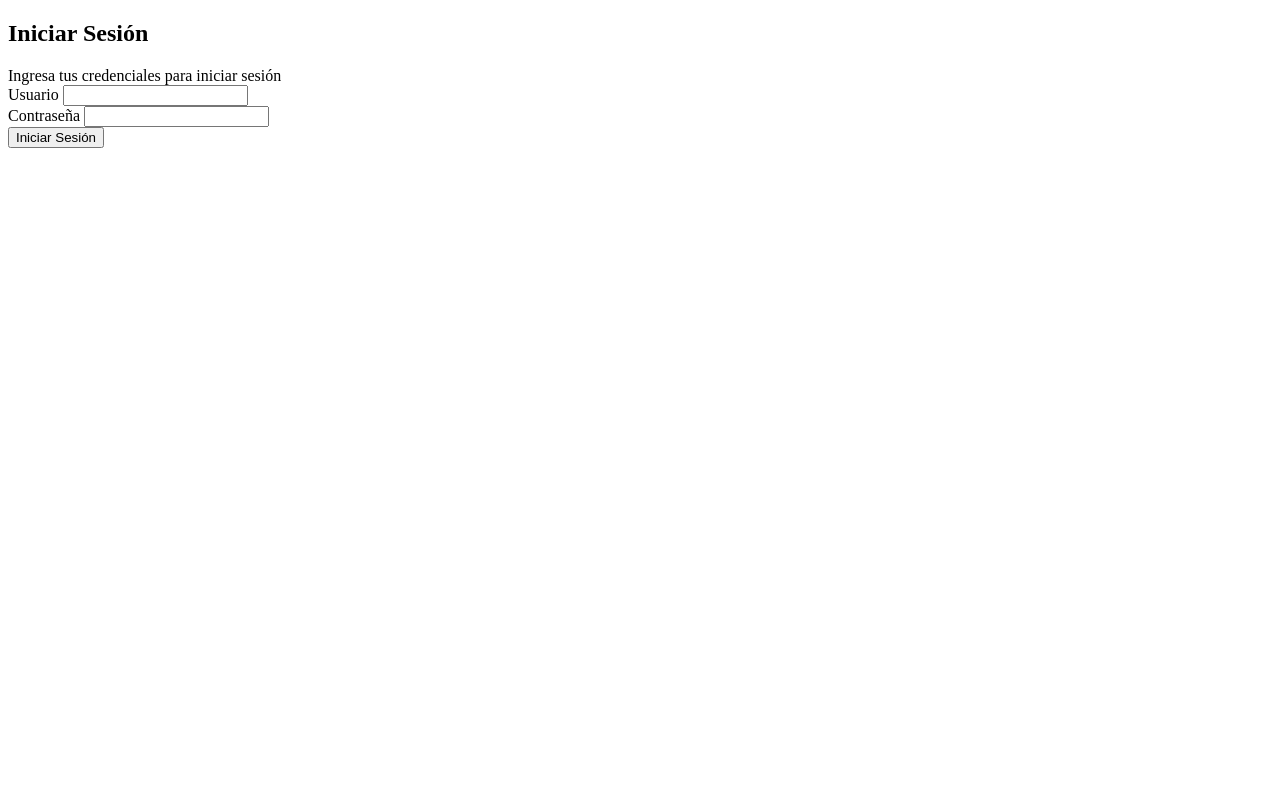
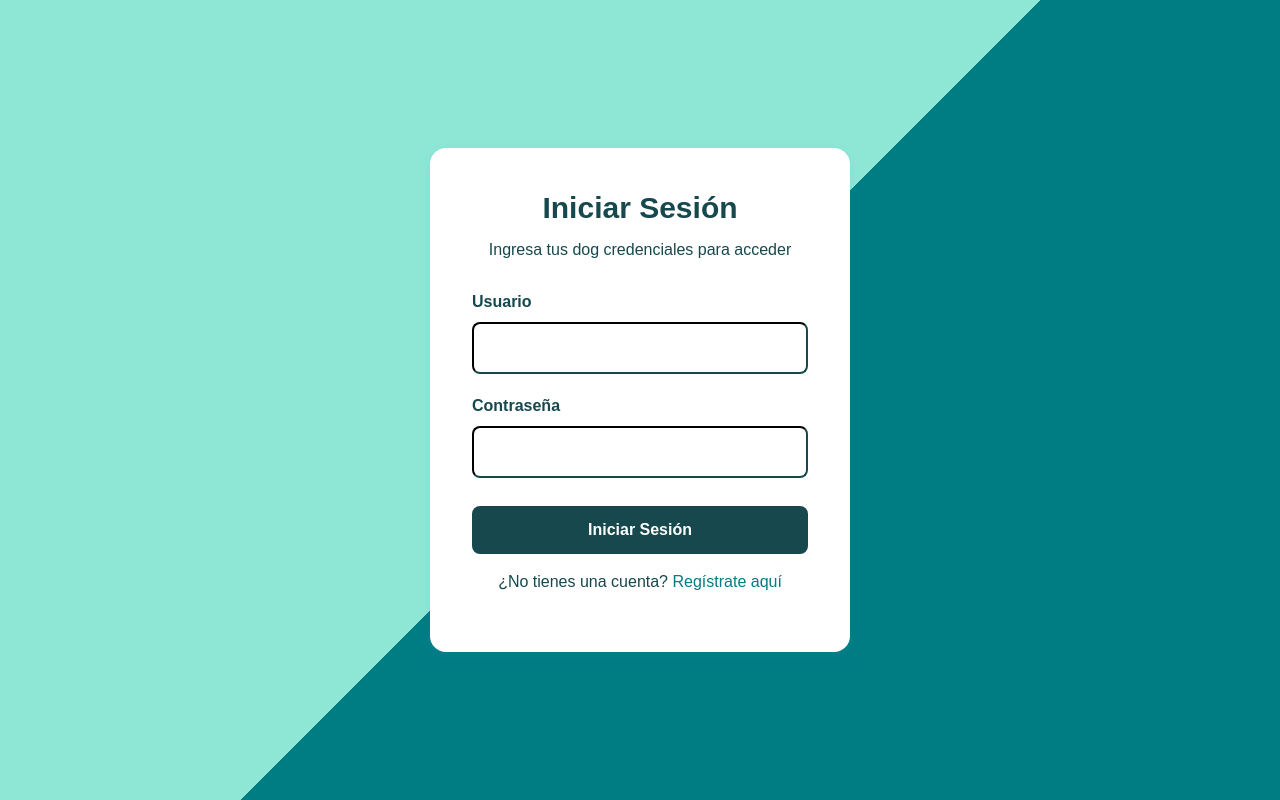
Before and after one commit to IDGS-801-22001375/AppVeterinaria, a plain HTML site: page auth/login.html in a window 1280 px wide. Drawn offline with Linux system fonts and the light colour scheme.

Commit message:
termino login

```diff
--- a/auth/login.html
+++ b/auth/login.html
@@ -1,30 +1,34 @@
 <!DOCTYPE html>
-<html lang="en">
+<html lang="es">
 <head>
     <meta charset="UTF-8">
     <meta name="viewport" content="width=device-width, initial-scale=1.0">
-    <link rel="stylesheet" href="/auth/styles.css">
-    <title>Document</title>
+    <link rel="stylesheet" href="/auth/styles/login.css">
+    <title>Iniciar sesión</title>
 </head>
 <body>
-    <section class="container">
-    <div class="login-form">
-        <h2>Iniciar Sesión</h2>
-        <span>Ingresa tus credenciales para iniciar sesión</span>
-        <div>
-            <form action="/login" method="POST">
-                <div>
+    <main class="container">
+        <section class="login-form" aria-labelledby="login-title">
+            <header class="login-header">
+                <h1 id="login-title">Iniciar Sesión</h1>
+                <p>Ingresa tus dog credenciales para acceder</p>
+            </header>
+            <form class="form-container" action="/login" method="POST">
+                <div class="form-field">
                     <label for="username">Usuario</label>
-                    <input type="text" id="username" name="username" required>
+                    <input type="text" id="username" name="username" autocomplete="username" autocapitalize="none" spellcheck="false" required>
                 </div>
-                <div>
+                <div class="form-field">
                     <label for="password">Contraseña</label>
-                    <input type="password" id="password" name="password" required>
+                    <input type="password" id="password" name="password" autocomplete="current-password" required>
                 </div>
                 <button type="submit">Iniciar Sesión</button>
             </form>
-        </div>
-    </div>
-</section>
+
+            <div class="register-link">
+                <p>¿No tienes una cuenta? <a href="/auth/register.html">Regístrate aquí</a></p>
+            </div>
+        </section>
+    </main>
 </body>
 </html>
--- /dev/null
+++ b/auth/styles/login.css
@@ -0,0 +1,109 @@
+*,
+*::before,
+*::after {
+    box-sizing: border-box;
+}
+
+body {
+    margin: 0;
+    font-family: Arial, sans-serif;
+    line-height: 1.5;
+
+    background: linear-gradient(
+        135deg,
+        #8ee6d5 50%,
+        #007c83 50%
+    );
+}
+
+.container {
+    display: flex;
+    min-height: 100vh;
+    min-height: 100dvh;
+    padding: clamp(16px, 4vw, 40px);
+}
+
+.login-form {
+    width: 100%;
+    max-width: 420px;
+    min-width: 0;
+    margin: auto;
+    border: 2px solid #ccc;
+    border-radius: 16px;
+    padding: clamp(24px, 5vw, 40px);
+
+    background-color: #fff;
+    border-color: #fff;
+    box-shadow: 0 4px 12px rgba(31, 165, 223, 0.1);
+}
+
+.login-header {
+    margin-bottom: 28px;
+    text-align: center;
+    color: #16484d;
+}
+
+.login-header h1 {
+    margin: 0 0 12px;
+    font-size: clamp(1.5rem, 5vw, 1.875rem);
+    line-height: 1.2;
+}
+
+.login-header p {
+    margin: 0;
+}
+
+.form-container {
+    display: flex;
+    flex-direction: column;
+    gap: 20px;
+}
+
+.form-field {
+    display: flex;
+    flex-direction: column;
+    gap: 8px;
+
+    color:#16484d;
+}
+
+.form-field label {
+    font-weight: 600;
+}
+
+.form-field input,
+.form-container button {
+    width: 100%;
+    min-width: 0;
+    min-height: 48px;
+    padding: 12px 14px;
+    border-radius: 8px;
+    font: inherit;
+
+    border-color: #16484d;
+}
+
+.form-container button {
+    margin-top: 8px;
+    font-weight: 600;
+    cursor: pointer;
+
+    background-color: #16484d;
+    color: #fff;
+    border: none;
+}
+
+.register-link {
+    margin-top: 16px;
+    text-align: center;
+    color: #16484d;
+}
+
+.register-link a{
+    color: #007c83;
+    text-decoration: none;
+}
+
+.register-link a:hover {
+    text-decoration: underline;
+}
```
Also changed, not shown: auth/register.html (added, +42 -0 lines), auth/styles/register.css (added, +38 -0 lines), auth/js/auth.js (added).
